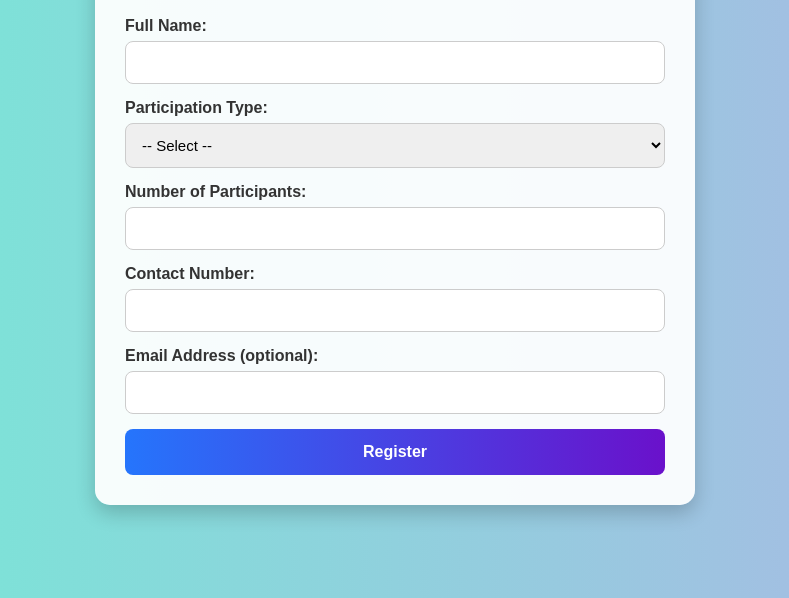
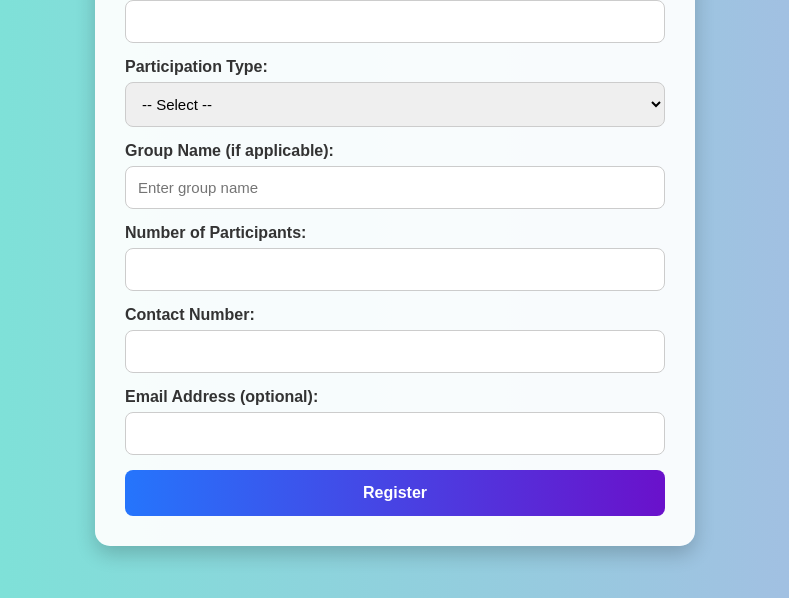
Before and after one commit to bhimanavratrinavrang-sys/Bhima-navratri-navrang-, a plain HTML site: page index.html in a window 1280 px wide. Shown: the part 202-800 px from the top of the page, without its empty margins (245-1034 px from the left). Drawn offline with Linux system fonts and the light colour scheme.

Commit message:
Add files via upload

```diff
--- a/index.html
+++ b/index.html
@@ -79,8 +79,12 @@
       <select id="participation_type" name="participation_type" required>
         <option value="">-- Select --</option>
         <option value="Single">Single</option>
+        <option value="Couple">Couple</option>
         <option value="Group">Group</option>
       </select>
+
+      <label for="group_name">Group Name (if applicable):</label>
+      <input type="text" id="group_name" name="group_name" placeholder="Enter group name">
 
       <label for="num_participants">Number of Participants:</label>
       <input type="number" id="num_participants" name="num_participants" min="1" required>
```
